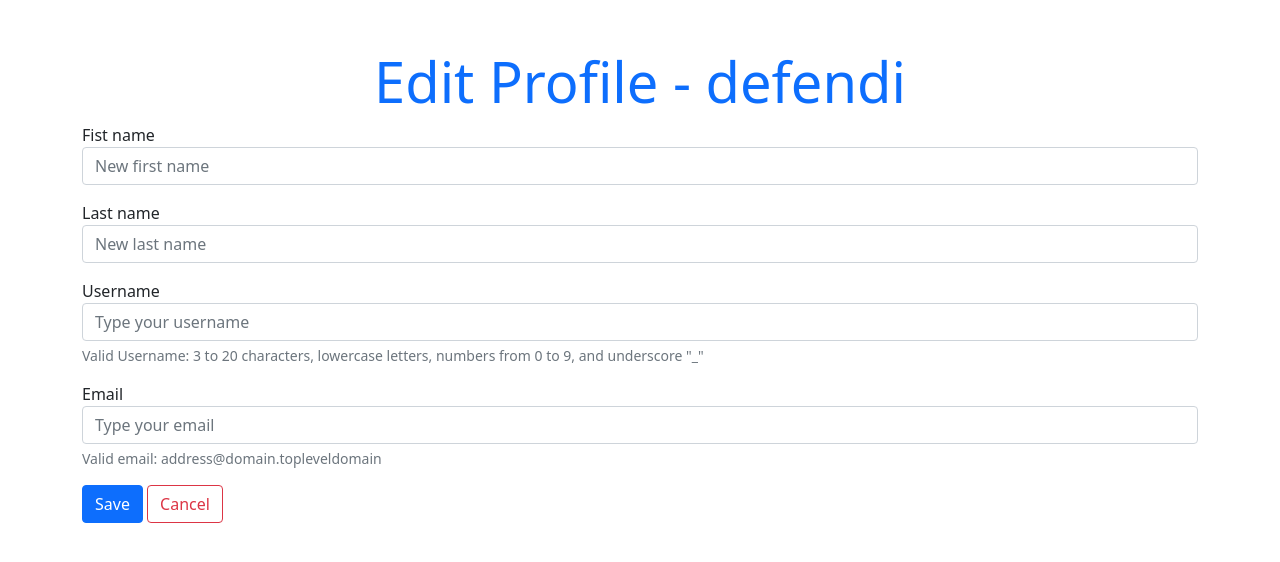
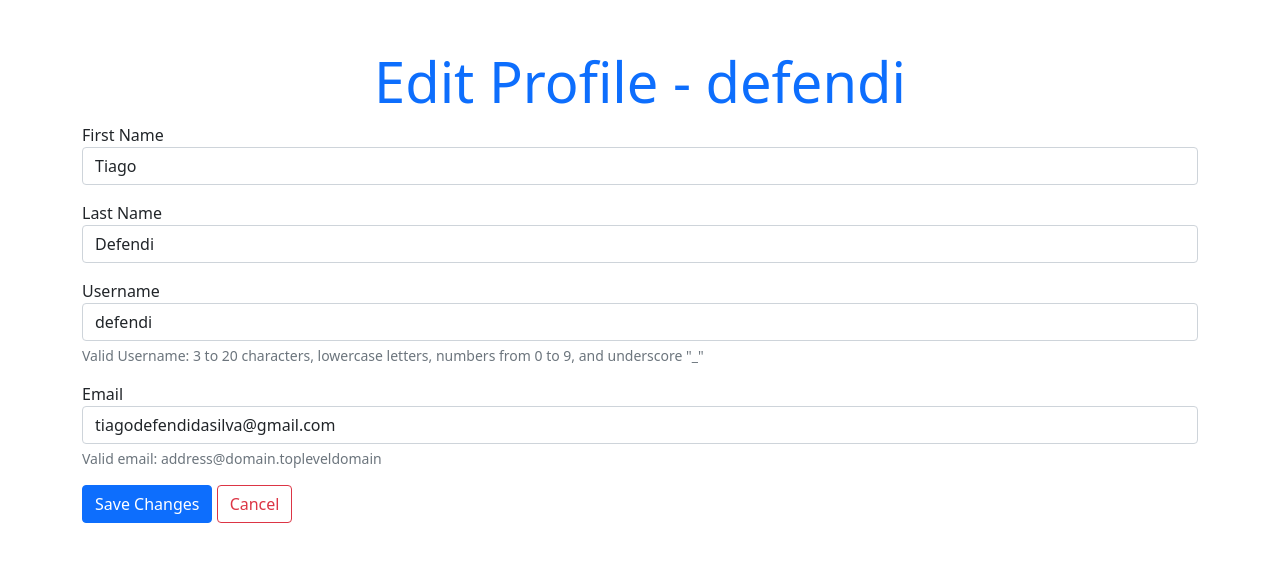
Before and after one commit to tiagodefendi/Hydro-Cultiva-Connect, a Django app: a page that uses frontend/templates/edit_profile.html in a window 1280 px wide. Shown: the top 562 px of the page. Run offline with Django 4.2, Linux system fonts and the light colour scheme; a user stored in the database is signed in; data comes from the database, SQL or seed files in the repository; both versions use the stored data as it was after the commit; some libraries are stand-ins or nearby versions.

Commit message:
edit profile update

```diff
--- a/frontend/templates/edit_profile.html
+++ b/frontend/templates/edit_profile.html
@@ -29,18 +29,18 @@
             {% csrf_token %}
 
             <div class="mb-3"> <!-- first name -->
-                <label for="first_name">Fist name</label>
-                <input type="text" class="form-control" id="first_name" name="first_name" placeholder="New first name">
+                <label for="first_name">First Name</label>
+                <input type="text" class="form-control" id="first_name" name="first_name" placeholder="New first name" value="{{ user.first_name }}">
             </div>
 
             <div class="mb-3"> <!-- last name -->
-                <label for="last_name">Last name</label>
-                <input type="text" class="form-control" id="last_name" name="last_name" placeholder="New last name">
+                <label for="last_name">Last Name</label>
+                <input type="text" class="form-control" id="last_name" name="last_name" placeholder="New last name" value="{{ user.last_name }}">
             </div>
 
             <div class="mb-3"> <!-- username -->
                 <label for="username">Username</label>
-                <input type="username" class="form-control" id="username" name="username" placeholder="Type your username" required>
+                <input type="text" class="form-control" id="username" name="username" placeholder="Type your username" value="{{ user.username }}" required>
                 <div id="username_help" class="form-text user-select-none">
                     Valid Username:
                     3 to 20 characters,
@@ -52,15 +52,14 @@
 
             <div class="mb-3"> <!-- email -->
                 <label for="email">Email</label>
-                <input type="email" class="form-control" id="email" name="email" placeholder="Type your email" required>
+                <input type="email" class="form-control" id="email" name="email" placeholder="Type your email" value="{{ user.email }}" required>
                 <div id="email_help" class="form-text user-select-none">
                     Valid email: address@domain.topleveldomain
                 </div>
             </div>
 
-
             <div class="mb-3"> <!-- buttons -->
-                <button type="submit" class="btn btn-primary">Save</button>
+                <button type="submit" class="btn btn-primary">Save Changes</button>
                 <a class="btn btn-outline-danger" href="javascript:history.back()">Cancel</a>
             </div>
         </form>
```
Also changed, not shown: database/db.sqlite3.
